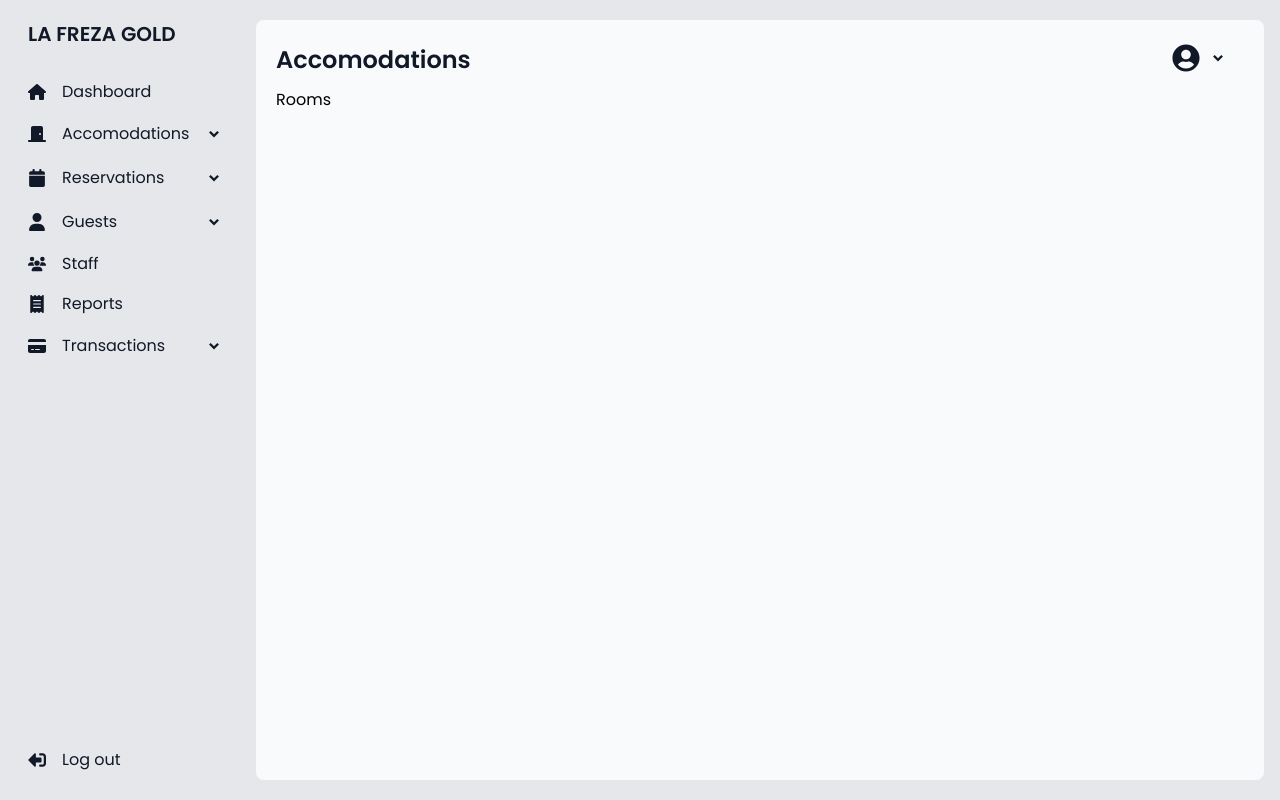
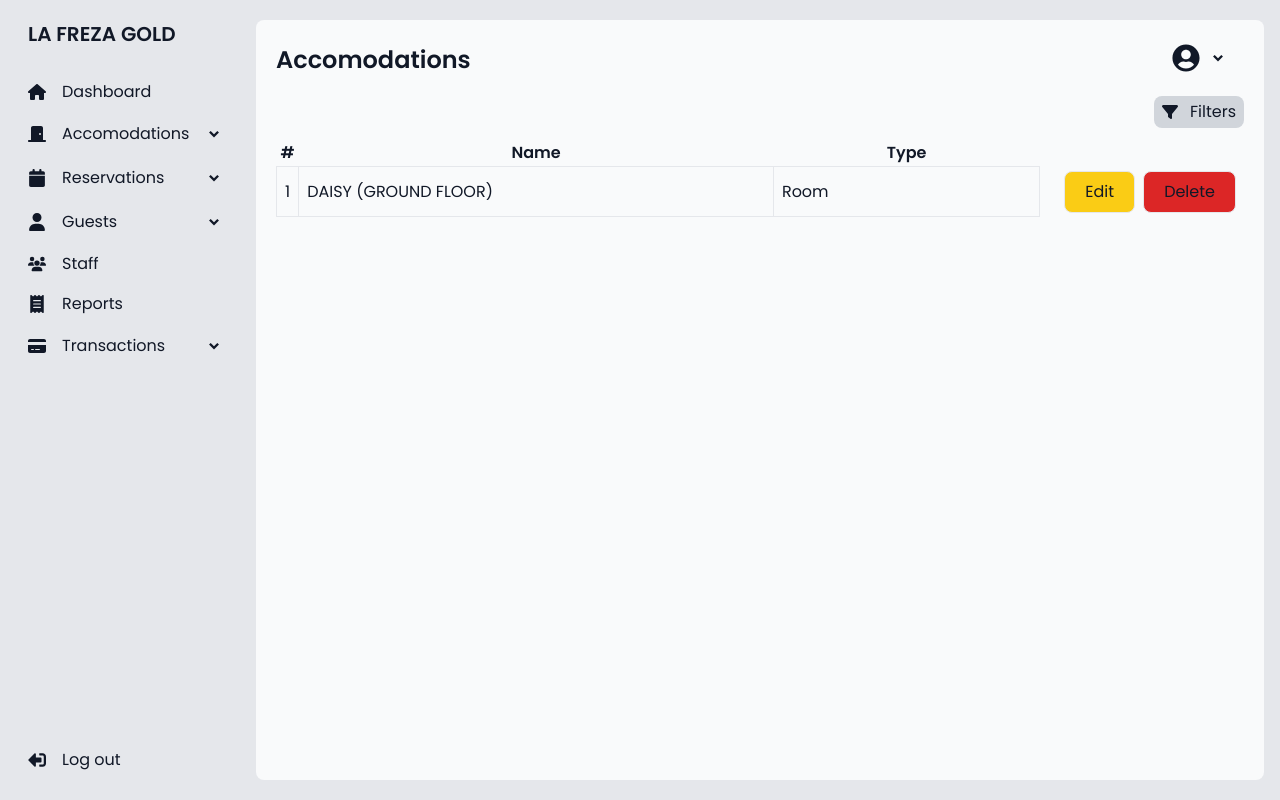
Before and after one commit to iam-Dianne/lafrezagold-thesis, a React (Vite) app: page /admin/accomodations in a window 1280 px wide. Built offline with nearby package versions, Linux system fonts and the light colour scheme; a web font is replaced by a local one.

Commit message:
accomodations page update main layout

```diff
--- /dev/null
+++ b/src/components/AccomodationsTable.jsx
@@ -0,0 +1,40 @@
+import React from "react";
+import Button from "./Button";
+
+const AccomodationsTable = () => {
+  return (
+    <table className="w-full">
+      <thead className="mb-2">
+        <tr className="mb-2">
+          <th className="w-14">#</th>
+          <th className="w-3/5">Name</th>
+          <th className="w-1/3">Type</th>
+          <th className="w-1/3"></th>
+        </tr>
+      </thead>
+      <tbody>
+        <tr className=" py-1">
+          <td className="w-14 py-1 px-2 border">1</td>
+          <td className="w-3/5 py-1 px-2 border">DAISY (GROUND FLOOR)</td>
+          <td className="w-1/3 py-1 px-2 border">Room</td>
+          <td className="w-1/3 py-1 px-2">
+            <div className="ml-4 flex justify-center gap-2 ">
+              <Button
+                buttonName={"Edit"}
+                buttonColor={"bg-yellow-400"}
+                buttonHoverColor={"hover:bg-yellow-300"}
+              />
+              <Button
+                buttonName={"Delete"}
+                buttonColor={"bg-red-600"}
+                buttonHoverColor={"hover:bg-red-500"}
+              />
+            </div>
+          </td>
+        </tr>
+      </tbody>
+    </table>
+  );
+};
+
+export default AccomodationsTable;
--- a/src/components/Button.jsx
+++ b/src/components/Button.jsx
@@ -1,10 +1,15 @@
 import React from "react";
 
-const Button = ({ buttonName, onClickFunction }) => {
+const Button = ({
+  buttonName,
+  onClickFunction,
+  buttonColor,
+  buttonHoverColor,
+}) => {
   return (
     <button
       onClick={onClickFunction}
-      className="cursor-pointer border rounded-lg bg-yellow-400 py-2 px-5 text-gray-900 hover:bg-yellow-300"
+      className={`cursor-pointer border rounded-lg py-2 px-5 text-gray-900 ${buttonColor} ${buttonHoverColor}`}
     >
       {buttonName}
     </button>
--- a/src/pages/Admin/AddRoom.jsx
+++ b/src/pages/Admin/AddRoom.jsx
@@ -81,7 +81,11 @@ const AddRoom = () => {
             <input type="file" multiple name="files[]" />
           </section>
           <div className="flex justify-center">
-            <Button buttonName={"Add Accomodation"} />
+            <Button
+              buttonName={"Add Accomodation"}
+              buttonColor={"bg-yellow-400"}
+              buttonHoverColor={"hover:bg-yellow-300"}
+            />
           </div>
         </form>
       </div>
--- a/src/pages/Admin/Rooms.jsx
+++ b/src/pages/Admin/Rooms.jsx
@@ -1,7 +1,24 @@
 import React from "react";
+import { FaFilter } from "react-icons/fa6";
+import AccomodationsTable from "../../components/AccomodationsTable";
 
 const Rooms = () => {
-  return <div>Rooms</div>;
+  return (
+    <div className="all-accomodations text-gray-900 mt-2">
+      <section className="filters flex justify-end mb-3">
+        <button
+          type="Button"
+          className="flex flex-wrap bg-gray-300 items-center rounded-lg py-1 px-2 "
+        >
+          <FaFilter />
+          <span className="ml-3">Filters</span>
+        </button>
+      </section>
+      <section>
+        <AccomodationsTable />
+      </section>
+    </div>
+  );
 };
 
 export default Rooms;
```
